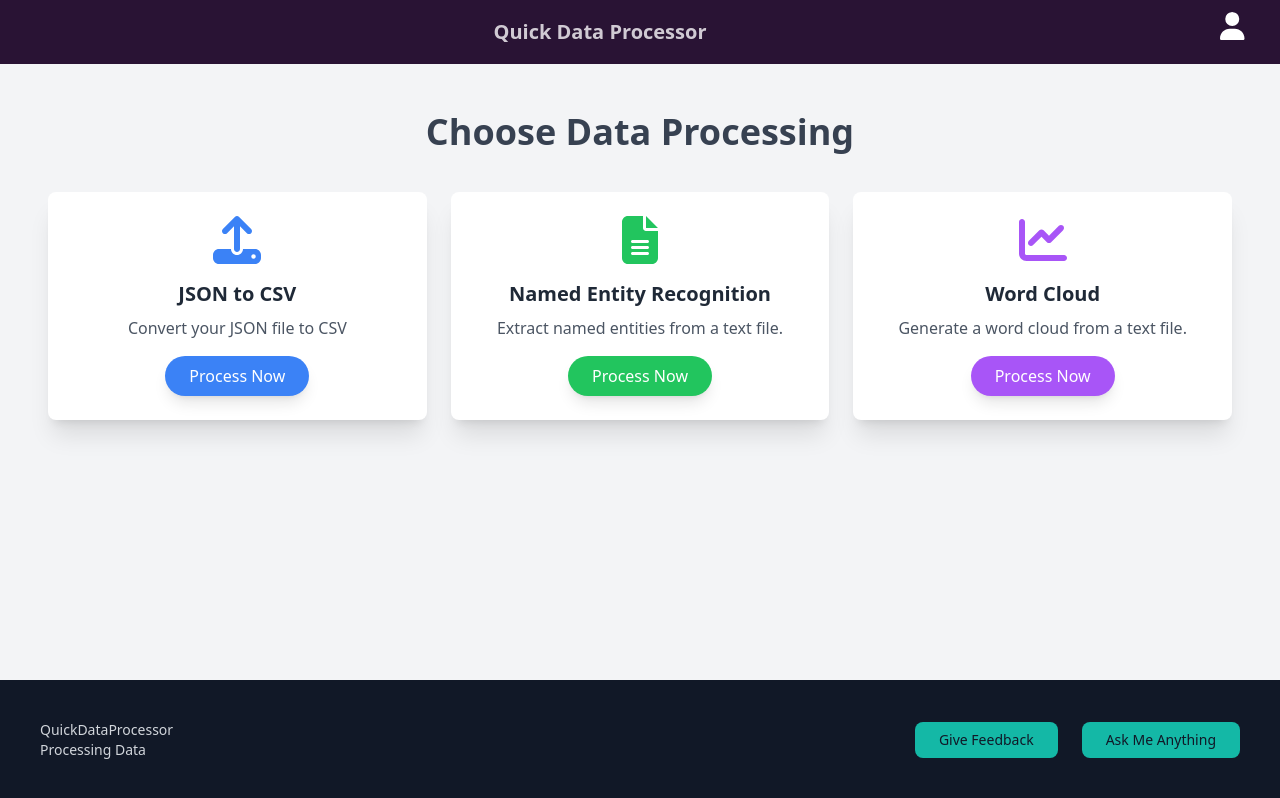
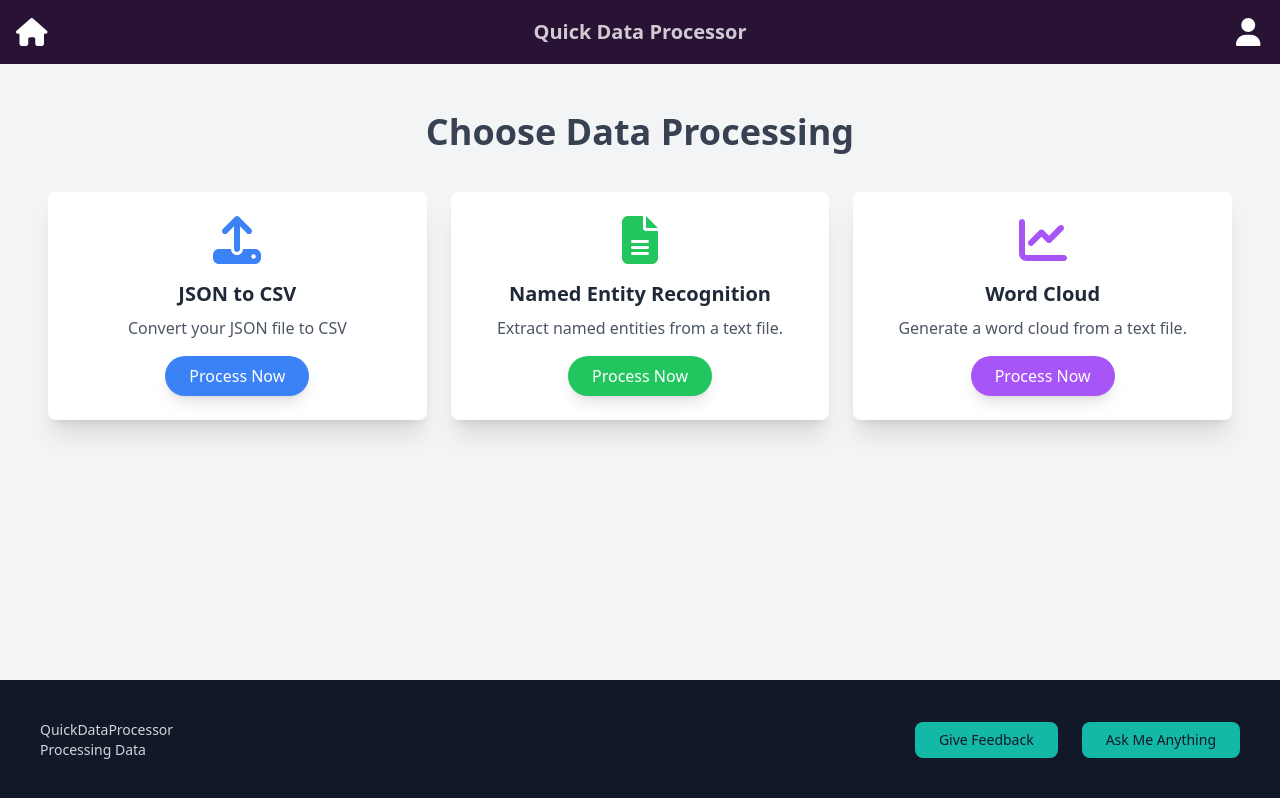
Before and after one commit to Jemspatel007/QuickDataProcessor, a React (Create React App) app in the folder frontend/: page /home in a window 1280 px wide. Built offline with nearby package versions, Linux system fonts and the light colour scheme; sample sign-in values are in the browser's storage.

Commit message:
Fix LookerStudio Integration

```diff
--- a/frontend/src/App.js
+++ b/frontend/src/App.js
@@ -1,17 +1,14 @@
 import React from "react";
-import {
-  BrowserRouter as Router,
-  Route,
-  Routes,
-} from "react-router-dom";
+import { BrowserRouter as Router, Route, Routes } from "react-router-dom";
 import Homepage from "./pages/Hompage";
 import LoginPage from "./pages/Loginpage";
-import DataProcessingpage1 from "./pages/DataProcessingpage1"
+import DataProcessingpage1 from "./pages/DataProcessingpage1";
 import DataProcessingPage2 from "./pages/DataProcessingPage2";
 import DataProcessingPage3 from "./pages/DataProcessingPage3";
 import FeedbackPage from "./pages/FeedbackPage";
-import ProtectedRoute from "./utils/ProtectedRoute"; // Import the ProtectedRoute
-import { AuthProvider } from "./context/AuthContext"; // Import the AuthContext provider
+import StatsDashboard from  "./components/StatsDashboard"
+import ProtectedRoute from "./utils/ProtectedRoute";
+import { AuthProvider } from "./context/AuthContext";
 import "./index.css";
 
 function App() {
@@ -37,7 +34,7 @@ function App() {
               path="/dataprocessing1"
               element={
                 <ProtectedRoute>
-                  <DataProcessingpage1/>
+                  <DataProcessingpage1 />
                 </ProtectedRoute>
               }
             />
@@ -45,23 +42,32 @@ function App() {
               path="/dataprocessing2"
               element={
                 <ProtectedRoute>
-                  <DataProcessingPage2/>
+                  <DataProcessingPage2 />
                 </ProtectedRoute>
               }
             />
-             <Route
+            <Route
               path="/dataprocessing3"
               element={
                 <ProtectedRoute>
-                  <DataProcessingPage3/>
+                  <DataProcessingPage3 />
                 </ProtectedRoute>
               }
             />
-                        <Route
+            <Route
               path="/feedback"
               element={
                 <ProtectedRoute>
                   <FeedbackPage />
+                </ProtectedRoute>
+              }
+            />
+            {/* Admin-only route */}
+            <Route
+              path="/user-login-stats"
+              element={
+                <ProtectedRoute adminOnly={true}>
+                  <StatsDashboard />
                 </ProtectedRoute>
               }
             />
--- a/frontend/src/components/Header.jsx
+++ b/frontend/src/components/Header.jsx
@@ -1,12 +1,13 @@
 import React from "react";
-import { FontAwesomeIcon } from '@fortawesome/react-fontawesome';
-import { faUser, faSignOutAlt } from '@fortawesome/free-solid-svg-icons';
-import { useNavigate } from 'react-router-dom';
-
+import { FontAwesomeIcon } from "@fortawesome/react-fontawesome";
+import { faUser, faSignOutAlt, faHome } from "@fortawesome/free-solid-svg-icons";
+import { useNavigate } from "react-router-dom";
 
 const Header = () => {
+  const navigate = useNavigate();
 
-  const navigate = useNavigate();
+  // Get the role from localStorage
+  const role = localStorage.getItem("role");
 
   const onLogout = async () => {
     const token = localStorage.getItem("token");
@@ -21,9 +22,9 @@ const Header = () => {
       const response = await fetch(apiUrl, {
         method: "POST",
         headers: {
-          "Content-Type": "application/json"
+          "Content-Type": "application/json",
         },
-        body: JSON.stringify({ token })
+        body: JSON.stringify({ token }),
       });
 
       const data = await response.json();
@@ -43,24 +44,42 @@ const Header = () => {
     }
   };
 
+  const navigateToHome = () => {
+    navigate("/home"); // Navigate to the homepage
+  };
+
+  const navigateToStats = () => {
+    navigate("/user-login-stats"); // Navigate to Looker Studio dashboard
+  };
+
   return (
     <>
+      <div className="navbar bg-neutral text-neutral-content">
+        {/* Left Section: Home Icon */}
+        <div className="flex-none">
+          <button
+            onClick={navigateToHome}
+            className="btn btn-ghost btn-circle flex items-center justify-center"
+            aria-label="Go to Home"
+          >
+            <FontAwesomeIcon icon={faHome} size="2x" className="text-white" />
+          </button>
+        </div>
 
-        <div className="navbar bg-neutral text-neutral-content">
+        {/* Center Title */}
         <div className="flex flex-1 mx-6">
-            {/* Center Title */}
           <h1 className="text-xl font-bold mx-auto">Quick Data Processor</h1>
         </div>
-          <div className="flex-none mx-4 gap-2">
+
+        {/* Right Section */}
+        <div className="flex-none">
           <div className="dropdown dropdown-end">
             <div
               tabIndex={0}
               role="button"
-                className="btn btn-ghost btn-circle avatar"
+              className="btn btn-ghost btn-circle flex items-center justify-center"
             >
-                <div className="w-10 rounded-full">
               <FontAwesomeIcon icon={faUser} size="2x" className="text-white" />
-                </div>
             </div>
             <ul
               tabIndex={0}
@@ -76,7 +95,6 @@ const Header = () => {
           </div>
         </div>
       </div>
-
     </>
   );
 };
--- /dev/null
+++ b/frontend/src/components/StatsDashboard.jsx
@@ -0,0 +1,23 @@
+import React from "react";
+
+const StatsDashboard = () => {
+  return (
+    <div className="flex justify-center items-center h-screen bg-gray-100">
+      <div className="w-full max-w-5xl p-4">
+        {/* Embedded Looker Studio Dashboard */}
+        <iframe
+          title="Looker Studio Dashboard"
+          width="100%"
+          height="600"
+          src="https://lookerstudio.google.com/embed/reporting/69ac9765-1e1d-4cc9-9d34-847905aa7e73/page/xujWE"
+          frameBorder="0"
+          style={{ border: "0" }}
+          allowFullScreen
+          sandbox="allow-storage-access-by-user-activation allow-scripts allow-same-origin allow-popups allow-popups-to-escape-sandbox"
+        ></iframe>
+      </div>
+    </div>
+  );
+};
+
+export default StatsDashboard;
```
Lines whose indentation alone changed are shown as unchanged.
